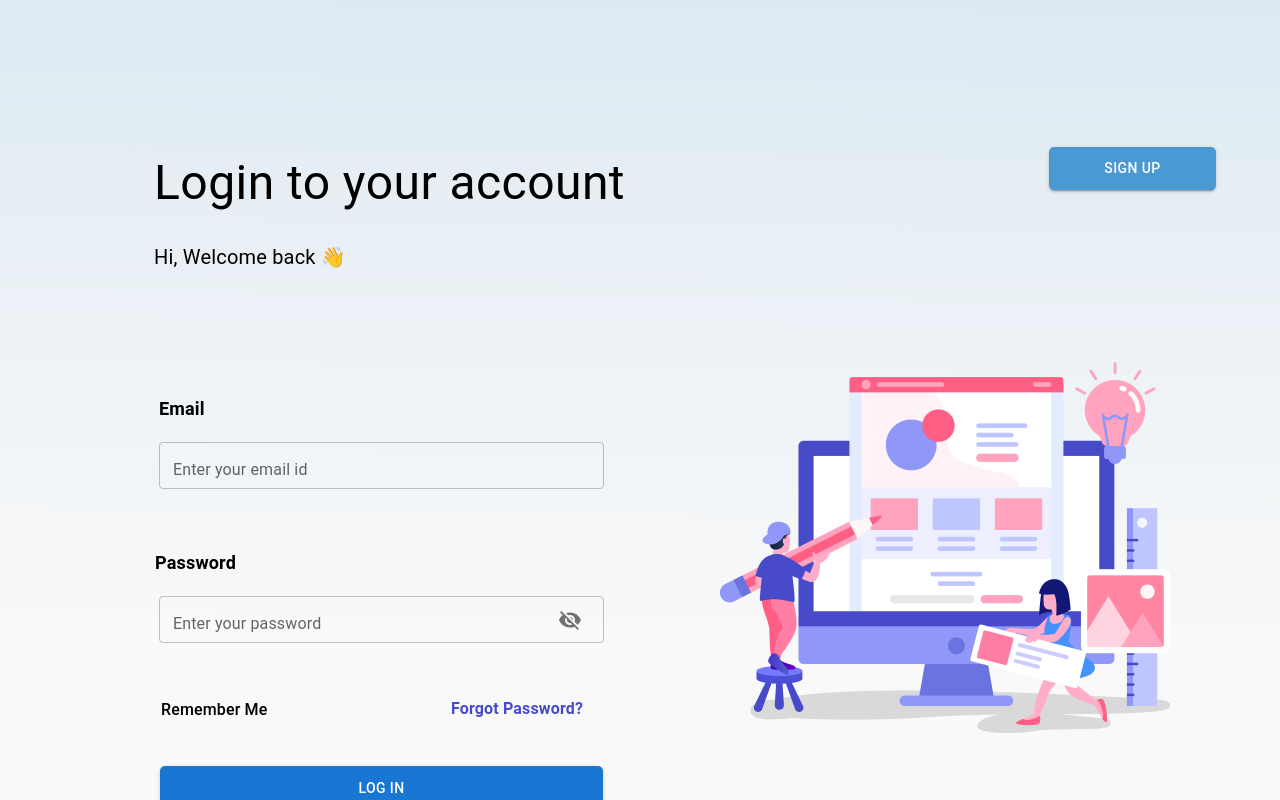
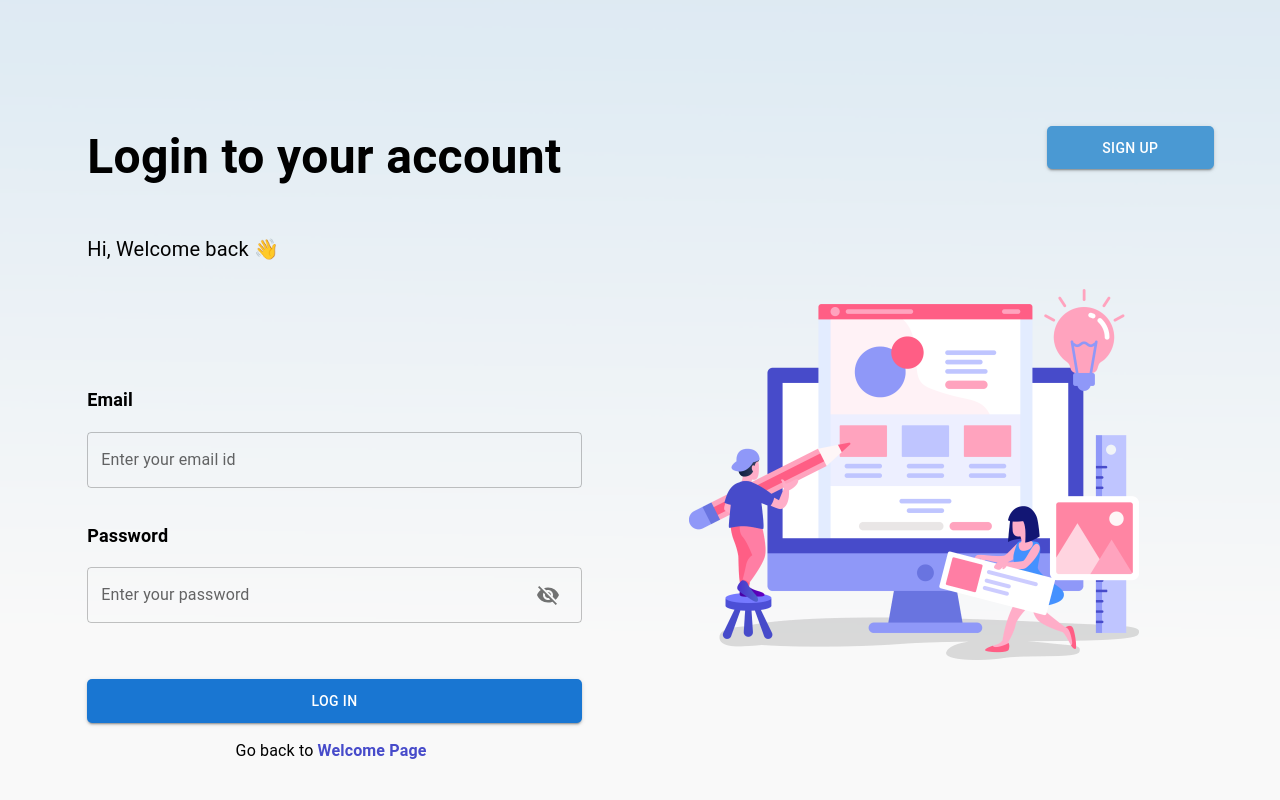
Before and after one commit to Jaynayon/princi-pal-frontend, a React (Create React App) app: page /login in a window 1280 px wide. Built offline with nearby package versions, Linux system fonts and the light colour scheme.

Commit message:
modify the resposiveness of login page

```diff
--- a/src/Pages/Login.js
+++ b/src/Pages/Login.js
@@ -1,6 +1,6 @@
 import { useState } from "react";
 import VisibilityOffIcon from '@mui/icons-material/VisibilityOff';
-import { TextField, InputAdornment, IconButton, Button, Typography, Paper, Container } from "@mui/material";
+import { TextField, InputAdornment, IconButton, Button, Typography, Paper, Container, Grid } from "@mui/material";
 import RestService from "../Services/RestService";
 import { Link } from 'react-router-dom';
 
@@ -77,44 +77,56 @@ const LoginPage = ({ setIsLoggedIn }) => {
             backgroundSize: 'cover',
             backgroundPosition: 'center',
           }}>
+            <Grid container spacing={4}>
+                {/* Left side: Login fields */}
+                <Grid item xs={12} md={5} sx={{ alignItems: 'flex-start', marginTop: '5%', textAlign: 'left', marginLeft: '5%' }}> {/* Updated marginLeft */}
+                    <Typography variant="h4" sx={{ fontSize: "48px", fontWeight: "bold", mt: 8 }}>Login to your account</Typography> {/* Updated marginTop */}
+                    <Typography variant="body1" sx={{ fontSize: "20px", mt: 6 }}>Hi, Welcome back 👋 </Typography> {/* Updated spacing */}
+                    <Typography variant="subtitle1" sx={{ marginTop: '3%', fontSize: "18px", fontWeight: "600", mt: 15 }}>Email</Typography> {/* Updated marginTop */}
                     <TextField
                         color="primary"
                         label="Enter your email id"
                         variant="outlined"
                         value={email}
                         onChange={(e) => setEmail(e.target.value)}
-                sx={{ "& .MuiInputBase-root": { height: "47px" }, width: "445px", position: "absolute", top: "442px", left: "159px" }}
+                        fullWidth
+                        onClick={handleEmailFieldClick}
+                        sx={{ mt: 2 }}
                     />
-            <Typography variant="subtitle1" sx={{ position: "absolute", top: "393px", left: "159px", fontSize: "18px", fontWeight: "600" }}>Email</Typography>
+                    <Typography variant="subtitle1" sx={{ fontSize: "18px", fontWeight: "600", mt: 4 }}>Password</Typography> {/* Updated spacing */}
                     <TextField
                         color="primary"
                         label="Enter your password"
                         variant="outlined"
                         type={showPassword ? "text" : "password"}
                         InputProps={{
-                    endAdornment: (<InputAdornment position="end">
+                            endAdornment: (
+                                <InputAdornment position="end">
                                     <IconButton onClick={handleShowPasswordClick} aria-label="toggle password visibility">
                                         <VisibilityOffIcon />
                                     </IconButton>
-                                    </InputAdornment>)
+                                </InputAdornment>
+                            )
                         }}
                         value={password}
                         onChange={(e) => setPassword(e.target.value)}
-                sx={{ "& .MuiInputBase-root": { height: "47px" }, width: "445px", position: "absolute", top: "596px", left: "159px" }}
+                        fullWidth
+                        sx={{ mt: 2 }}
+                        onClick={handlePasswordFieldClick}
                     />
-            <Typography variant="subtitle1" sx={{ position: "absolute", top: "547px", left: "155px", fontSize: "18px", fontWeight: "600" }}>Password</Typography>
-            {loginError && <Typography color="error" sx={{ position: "absolute", top: "650px", left: "159px", fontSize: "14px" }}>{loginError}</Typography>}
-            <Typography sx={{ position: "absolute", top: "698px", left: "161px", fontWeight: "500" }}>Remember Me</Typography>
-            <Typography sx={{ position: "absolute", top: "697px", left: "451px", fontWeight: "600", color: "#474bca" }}>Forgot Password?</Typography>
-            <Button onClick={handleLogin} variant="contained" sx={{ position: "absolute", top: "766px", left: "160px", width: "443px", height: "44px", borderRadius: "5px" }}>Log in</Button>
-            <Typography variant="subtitle1" sx={{ position: "absolute", top: "820px", left: "18%", fontWeight: "500" }}>
-                Go back to
-                <Link to="/" style={{ color: '#474bca', textDecoration: 'none', marginLeft: '5px' }}>Welcome Page</Link>
+                    {loginError && <Typography color="error" sx={{ fontSize: "14px", mt: 2 }}>{loginError}</Typography>}
+                    <Button onClick={handleLogin} variant="contained" sx={{ mt: 7, width: "100%", height: "44px", borderRadius: "5px" }}>Log in</Button>
+                    <Typography variant="body1" sx={{ mt: 2, marginLeft:'30%'}}>
+                        Go back to <Link to="/" style={{ color: '#474bca', textDecoration: 'none', fontWeight: 'bold' }}>Welcome Page</Link>
                     </Typography>
-            <Button variant="contained" href="/Register" sx={{ position: "absolute", top: "147px", left: "calc(50% + 409px)", width: "167px", height: "43px", borderRadius: "5px", backgroundColor: "#4a99d3" }}>Sign Up</Button>
-            <Typography sx={{ position: "absolute", top: "242px", left: "154px", fontSize: "20px" }}>{`Hi, Welcome back 👋 `}</Typography>
-            <Typography component="b" sx={{ position: "absolute", top: "147px", left: "154px", fontSize: "48px" }}>Login to your account</Typography>
-            <img style={{ position: "absolute", top: "362px", left: "720px", width: "450px", height: "371px", objectFit: "cover" }} alt="" src="/reshotillustrationwebsitedesignu3pzxdsevy-1@2x.png" />
+                </Grid>
+
+               {/* Right side: Sign-up button and image */}
+               <Grid item xs={12} md={6} sx={{ display: 'flex', flexDirection: 'column', mt: 8, marginTop: '10%' }}> {/* Updated marginTop */}
+                <Button variant="contained" href="/Register" sx={{ marginLeft: 'auto', width: "167px", height: "43px", borderRadius: "5px", backgroundColor: "#4a99d3" }}>Sign Up</Button> {/* Updated marginLeft */}
+                <img style={{ mt: 8, marginTop: '20%', marginLeft: 'auto', marginRight: 'auto', width: "100%", maxWidth: "450px", objectFit: "cover" }} alt="" src="/reshotillustrationwebsitedesignu3pzxdsevy-1@2x.png" /> {/* Updated marginLeft */}
+            </Grid>
+            </Grid>
         </Container>
     );
     };
```
Lines whose indentation alone changed are shown as unchanged.
